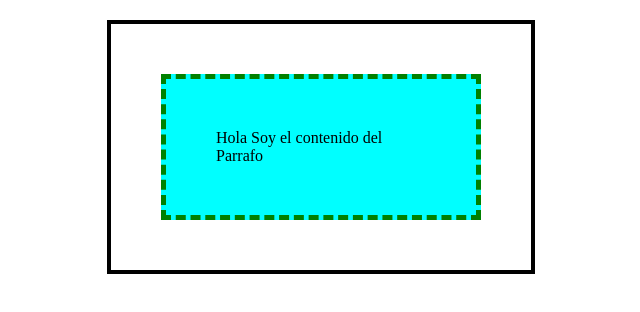
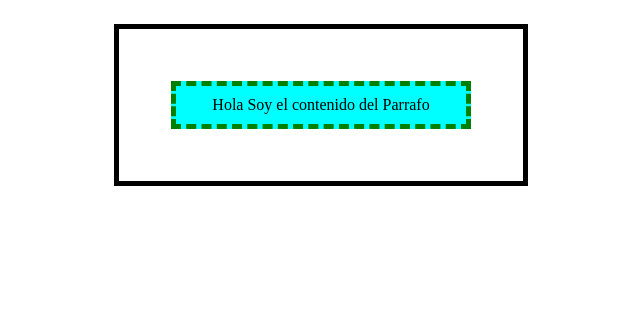
Before and after one commit to MarioVeroi/Curso-Programacion-Web, a plain HTML site: page Curso CSS/practica15.html in a window 1280 px wide. Shown: the whole page, without its empty margins (319-959 px from the left). Drawn offline with Linux system fonts and the light colour scheme.

Commit message:
Modificando la clase

```diff
--- a/Curso CSS/CSS/style15.css
+++ b/Curso CSS/CSS/style15.css
@@ -1,19 +1,19 @@
 *{
     margin: 0;
-    padding: 10px;
+    padding: 2px;
 }
 
 .caja{
     height: auto;
-    width: 400px;
-    border: 4px solid black;
-    margin-left: auto;
-    margin-right: auto;
+    max-width: 400px;
+    border: 5px solid black;
+    margin: 20px auto;
 }
 
 p{
     border: 5px dashed green;
     background-color: aqua;
-    padding: 50px;
-    margin: 40px;
+    padding: 10px;
+    margin: 50px;
+    text-align: center;
 }
```
